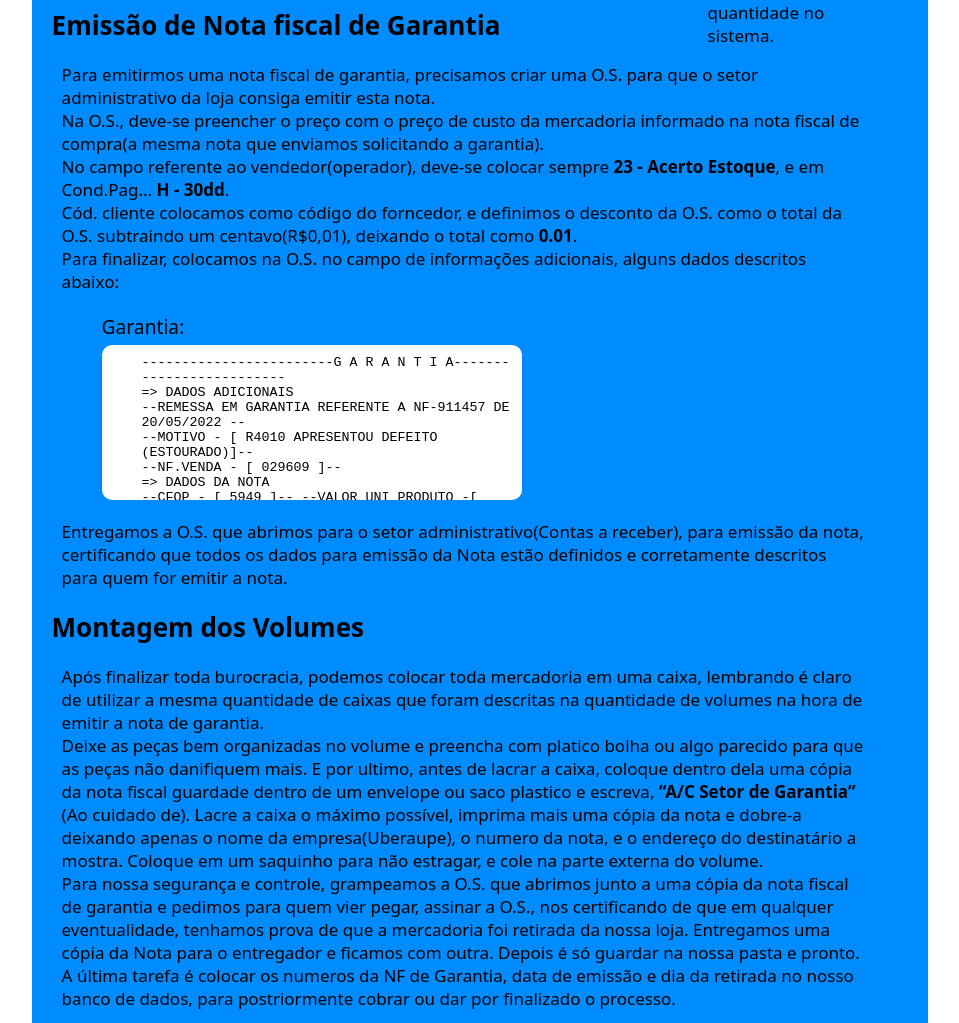
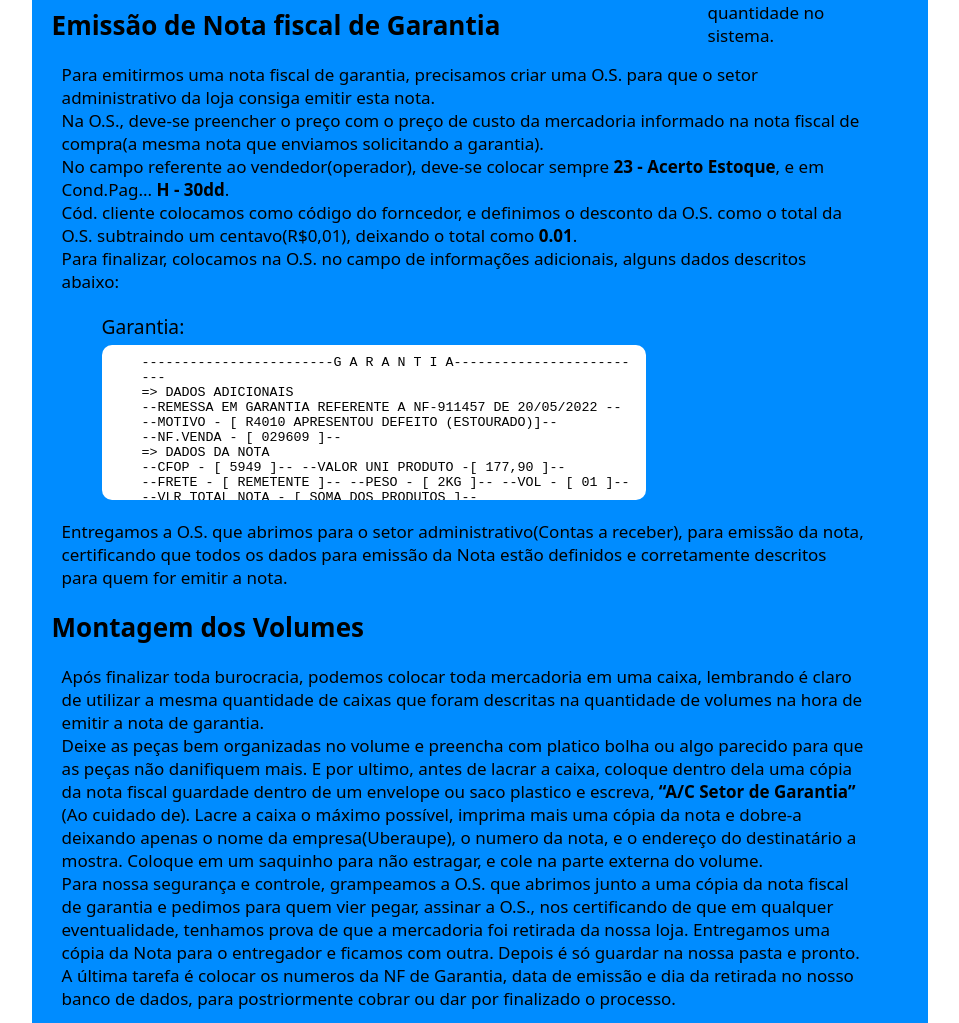
Before and after one commit to Uberaupe/Uberaupe.github.io, a plain HTML site: page pages/garantia.html in a window 1280 px wide. Shown: the part 3872-4895 px from the top of the page, without its empty margins (154-1113 px from the left). Drawn offline with Linux system fonts and the light colour scheme.

Commit message:
Update garantia.css

```diff
--- a/css/garantia.css
+++ b/css/garantia.css
@@ -241,7 +241,7 @@ img {
 	display: flex;
 	flex-direction: column;
 	gap: 5px;
-	width: 50%;
+	width: 60%;
 	margin-left: 50px;
 }
 
@@ -251,7 +251,7 @@ img {
 }
 
 .textarea textarea{
-	width: 90%;
+	width: 100%;
 	border-radius: 10px;
 	padding: 10px;
 	padding-left: 40px;
```
